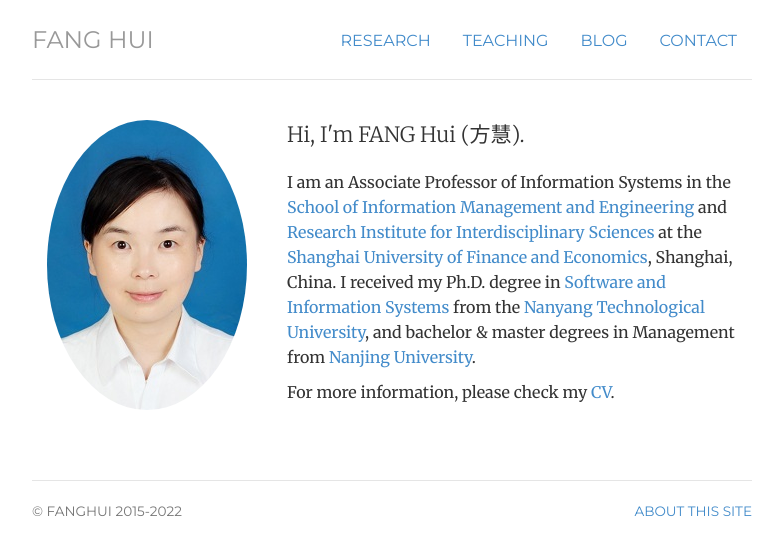
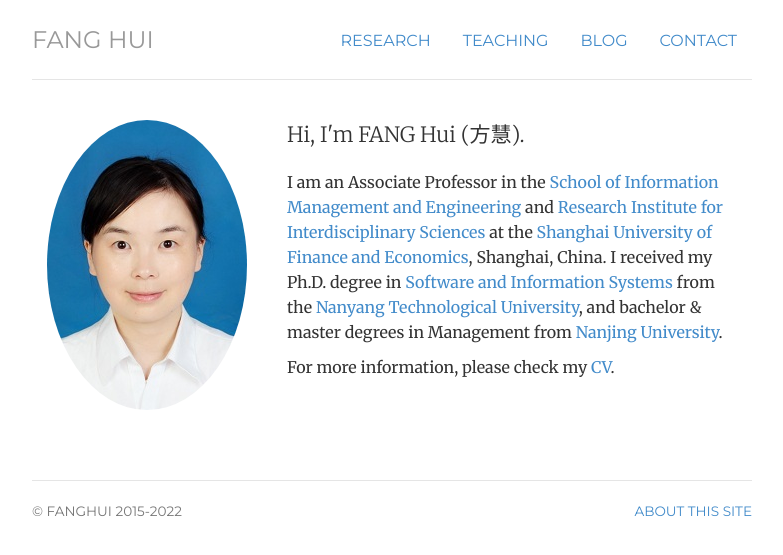
Before and after one commit to fsansan/fsansan.github.io, a Jekyll site: the page built from index.html, in a window 1280 px wide. Shown: the top 555 px of the page, without its empty margins (248-1031 px from the left). Built offline with Jekyll 4.4.1, drawn with Linux system fonts in a browser that asks for light colours.

Commit message:
Update index.html

```diff
--- a/index.html
+++ b/index.html
@@ -16,7 +16,7 @@
 	<div itemscope itemtype="http://data-vocabulary.org/Person" class="col-sm-8">
 	<p class="lead">Hi, I'm <span itemprop="name">FANG Hui (方慧)</span>.
 	<!-- <a href="/files/cv-fang_business.pdf" class="btn btn-default pull-right" title="Download CV as PDF">Download CV</a></p> -->
-	<p>I am an <span itemprop="title">Associate Professor</span> of Information Systems in the <a href="http://sime.shufe.edu.cn/">School of Information Management and Engineering</a> and <a href="http://riis.shufe.edu.cn/">Research Institute for Interdisciplinary Sciences</a> at the <span itemprop="affiliation"><a href="http://www.shufe.edu.cn/">Shanghai University of Finance and Economics</a></span>, <span itemprop="address" itemscope itemtype="http://data-vocabulary.org/Address"> <span itemprop="locality">Shanghai</span>, <span itemprop="country-name">China</span></span>. I received my Ph.D. degree in <a href="http://www.sce.ntu.edu.sg">Software and Information Systems</a> from the <a href="http://www.ntu.edu.sg/">Nanyang Technological University</a>, and bachelor & master degrees in Management from <a href="http://www.nju.edu.cn/">Nanjing University</a>.</p>
+	<p>I am an <span itemprop="title">Associate Professor</span> in the <a href="http://sime.shufe.edu.cn/">School of Information Management and Engineering</a> and <a href="http://riis.shufe.edu.cn/">Research Institute for Interdisciplinary Sciences</a> at the <span itemprop="affiliation"><a href="http://www.shufe.edu.cn/">Shanghai University of Finance and Economics</a></span>, <span itemprop="address" itemscope itemtype="http://data-vocabulary.org/Address"> <span itemprop="locality">Shanghai</span>, <span itemprop="country-name">China</span></span>. I received my Ph.D. degree in <a href="http://www.sce.ntu.edu.sg">Software and Information Systems</a> from the <a href="http://www.ntu.edu.sg/">Nanyang Technological University</a>, and bachelor & master degrees in Management from <a href="http://www.nju.edu.cn/">Nanjing University</a>.</p>
 	<p> For more information, please check my <a href="/img/cv_fanghui.pdf" title="Download CV as PDF">CV</a>.
 	</div>
 </div>
```
